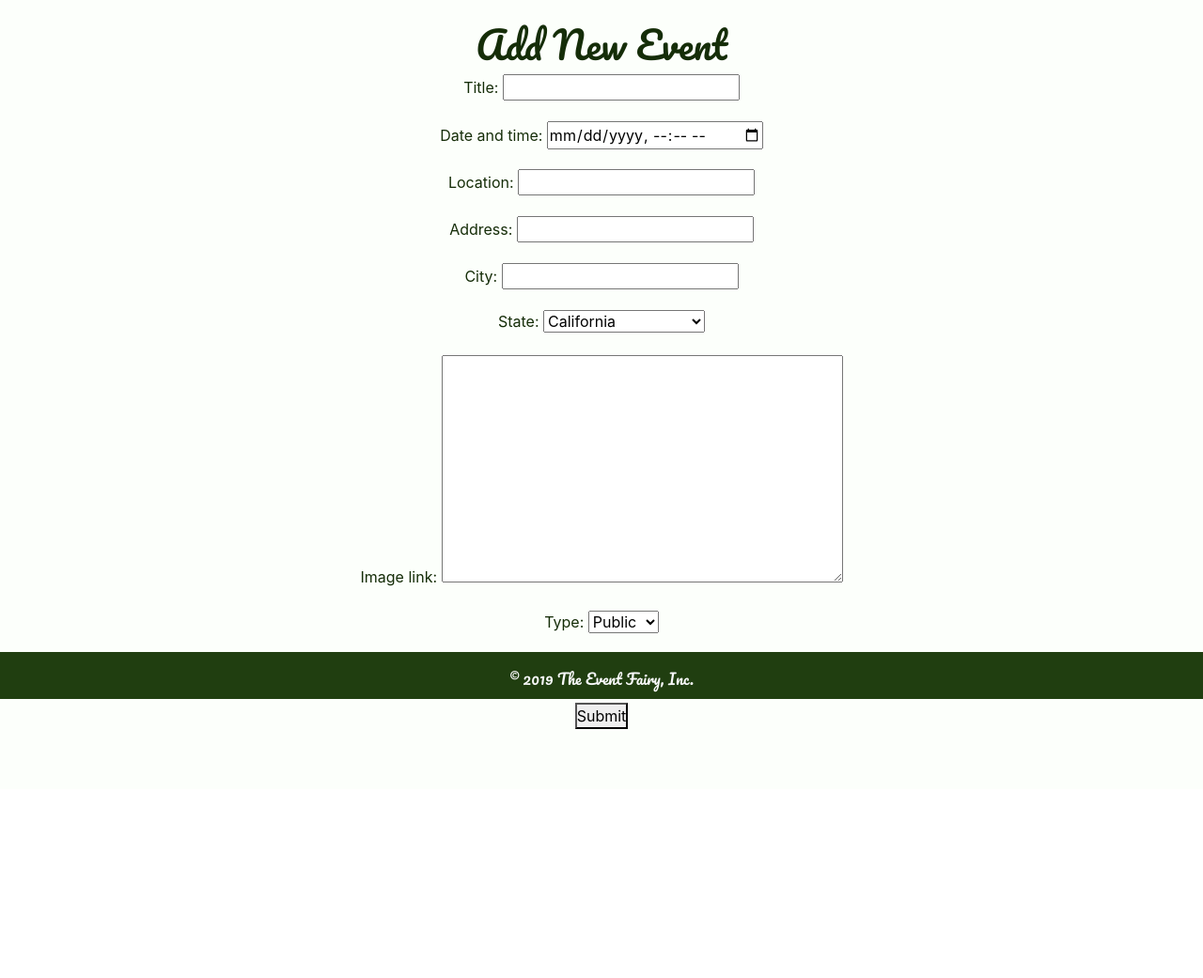
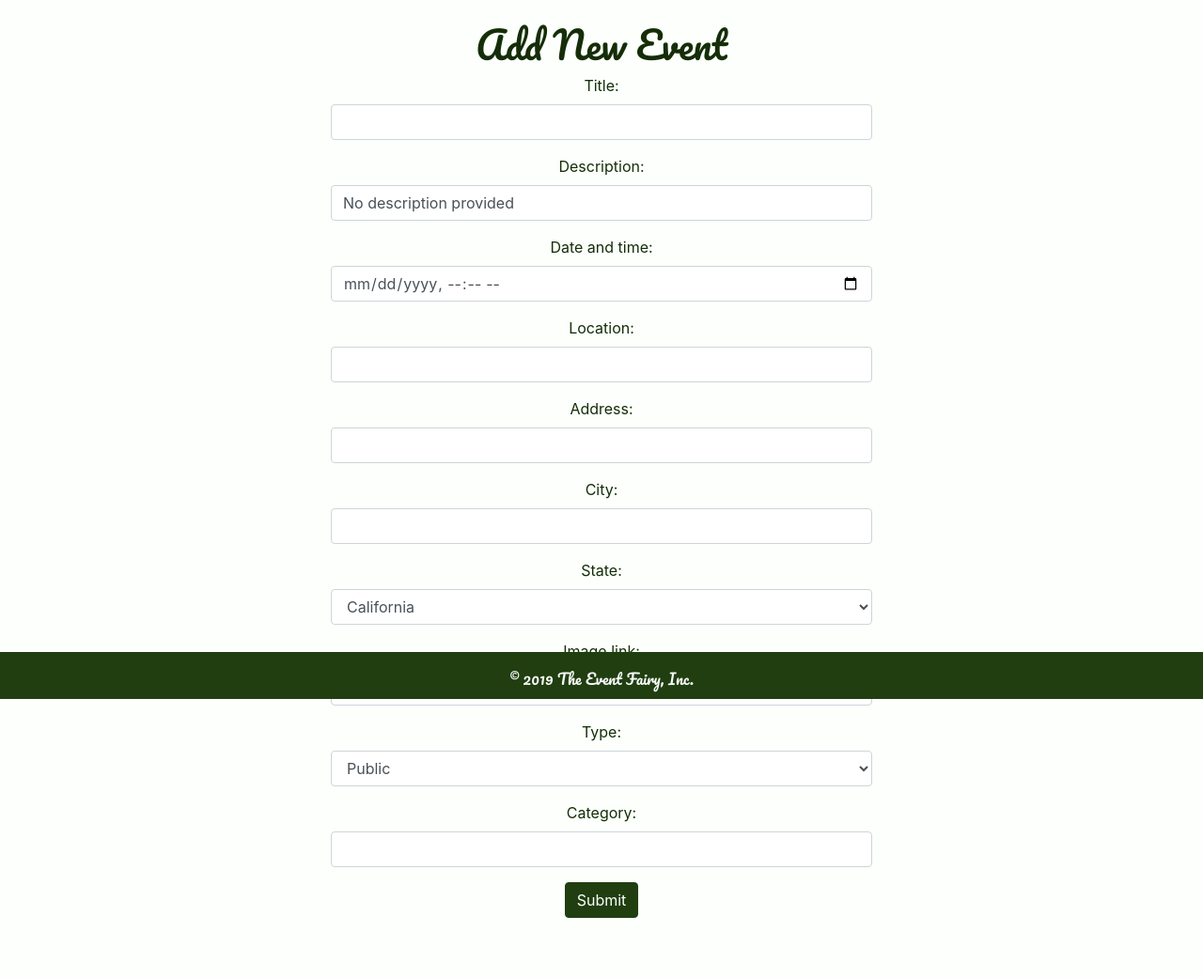
Before and after one commit to tranln025/the-event-fairy, a Django app: page /events/new/ in a window 1280 px wide. Shown: the part 56-1097 px from the top of the page at 94% size. Before the commit the page ends 832 px from the top, so only its background shows below. Run offline with Django 3.2, Linux system fonts and the light colour scheme; the visitor is signed in with stand-in values (Sample User, id 1); some libraries are stand-ins or nearby versions.

Commit message:
Styles Event Form

```diff
--- a/project_2_app/forms.py
+++ b/project_2_app/forms.py
@@ -6,10 +6,24 @@ from . models import Event, Profile
 class EventForm(forms.ModelForm):
     class Meta:
         model = Event
-        fields = ('title', 'date_and_time', 'location', 'address', 'city', 'state', 'image_link', 'type', 'category')
-        widgets = {'date_and_time': DateTimeInput(attrs={'type': 'datetime-local'}),}
+        fields = ('title', 'description', 'date_and_time', 'location', 'address', 'city', 'state', 'image_link', 'type', 'category')
+        widgets = {
+            'title': forms.TextInput(attrs={'class': 'form-control col-md-6', 'style': 'margin: 0 auto'}),
+            'description': forms.TextInput(attrs={'class': 'form-control col-md-6', 'style': 'margin: 0 auto'}),
+            'date_and_time': DateTimeInput(attrs={'type': 'datetime-local', 'class': 'form-control col-md-6', 'style': 'margin: 0 auto'}),
+            'location': forms.TextInput(attrs={'class': 'form-control col-md-6', 'style': 'margin: 0 auto'}),
+            'address': forms.TextInput(attrs={'class': 'form-control col-md-6', 'style': 'margin: 0 auto'}),
+            'city': forms.TextInput(attrs={'class': 'form-control col-md-6', 'style': 'margin: 0 auto'}),
+            'state': forms.Select(attrs={'class': 'form-control col-md-6', 'style': 'margin: 0 auto'}),
+            'image_link': forms.TextInput(attrs={'class': 'form-control col-md-6', 'style': 'margin: 0 auto'}),
+            'type': forms.Select(attrs={'class': 'form-control col-md-6', 'style': 'margin: 0 auto'}),
+            'category': forms.TextInput(attrs={'class': 'form-control col-md-6', 'style': 'margin: 0 auto'}),
+        }
 
 class ProfPicForm(forms.ModelForm):
     class Meta:
         model = Profile
         fields = ('image_link',)
+        widgets = {
+            'image_link': forms.TextInput(attrs={'class': 'form-control col'})
+        }
--- a/project_2_app/templates/event_form.html
+++ b/project_2_app/templates/event_form.html
@@ -8,7 +8,7 @@
                 <form method="POST" class="event-form">
                     {% csrf_token %}
                     {{ form.as_p }}
-                    <button type="submit">Submit</button>
+                    <button type="submit" class="btn btn-success">Submit</button>
                 </form>
             </section>
         {% else %}
@@ -21,7 +21,7 @@
             <form method="POST" class="event-form">
                 {% csrf_token %}
                 {{ form.as_p }}
-                <button type="submit">Submit</button>
+                <button type="submit" class="btn btn-success">Submit</button>
             </form>
         </section>
     {% endif %}
```
